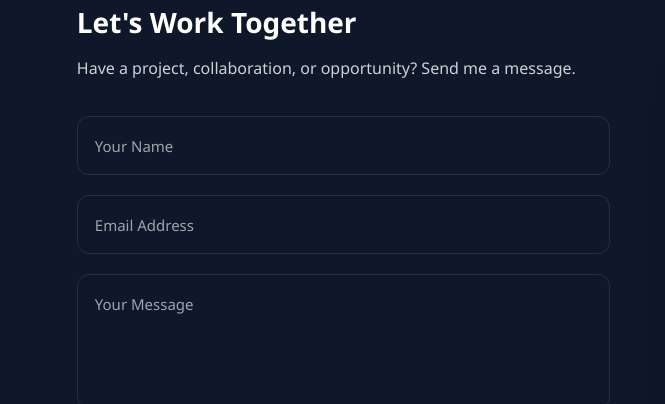
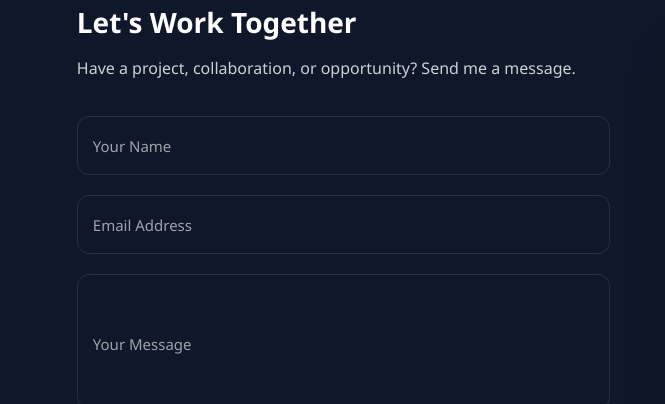
Before and after one commit to yowennn/my-portfolio, a website: page index.html in a window 1280 px wide. Shown: the part 1859-2263 px from the top of the page, 0-665 px from the left. Drawn offline with nearby package versions, Linux system fonts and the light colour scheme; grey boxes are pictures that could not be loaded.

Commit message:
Update style.css

```diff
--- a/css/style.css
+++ b/css/style.css
@@ -961,11 +961,12 @@ body {
 
 .input-group label {
   position: absolute;
-  top: 20px;
-  left: 18px;
+  left: 16px;
+  top: 50%;
+  transform: translateY(-50%);
+  font-size: 15px;
   color: var(--text);
   opacity: 0.6;
-  font-size: 15px;
   pointer-events: none;
   transition: all 0.25s ease;
 }
@@ -981,10 +982,8 @@ body {
 .input-group input:not(:placeholder-shown) + label,
 .input-group textarea:focus + label,
 .input-group textarea:not(:placeholder-shown) + label {
-  top: -12px;
-  left: 10px;
-  font-size: 13px;
-  font-weight: 500;
+  transform: translateY(-150%);
+  font-size: 12px;
   color: var(--accent);
   opacity: 1;
 }
```
